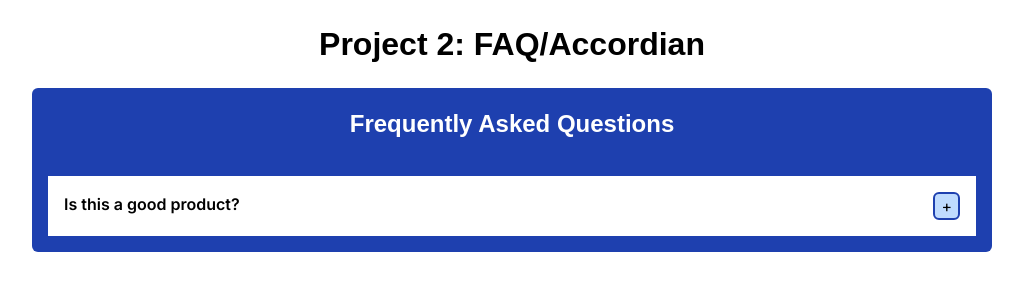
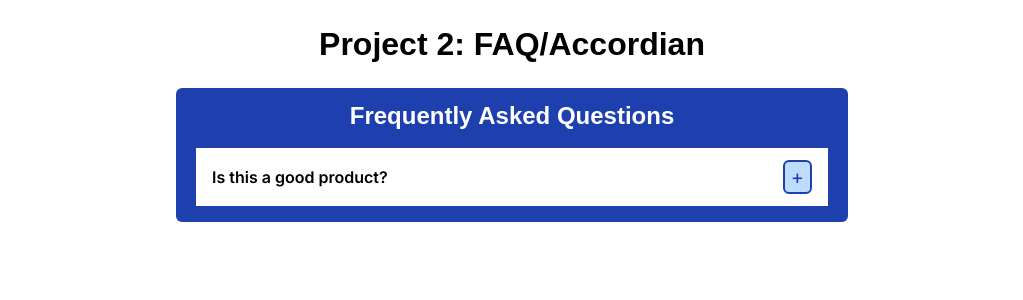
Before and after one commit to wirenpaper/faq-frontend, a Next.js app: page / in a window 1280 px wide. Shown: the top 300 px of the page, without its empty margins (128-1151 px from the left). Built offline with nearby package versions, Linux system fonts and the light colour scheme.

Commit message:
improving minorly>

```diff
--- a/app/page.tsx
+++ b/app/page.tsx
@@ -3,14 +3,15 @@ export default function Home() {
     <div>
       <h1 className="text-center p-5">Project 2: FAQ/Accordian</h1>
       <div className="flex justify-center">
-        <div className="bg-blue-800 rounded-md w-3/4">
-          <h2 className="text-white flex justify-center py-5">
+        <div className="bg-blue-800 rounded-md w-42rem">
+          <h2 className="text-white flex justify-center pt-3">
             Frequently Asked Questions
           </h2>
           <div>
-            <div className="bg-white m-4 p-4 flex justify-between">
+            <div className="bg-white my-4 mx-5 py-3 px-4 flex items-center justify-between">
               <p className="font-semibold">Is this a good product?</p>
-              <button className="border-2 px-1.5 border-blue-800 rounded-md bg-blue-200">
+              <button className="border-2 px-1.5 border-blue-800
+                rounded-md bg-blue-200 text-20px text-blue-800">
                 +
               </button>
             </div>
--- a/tailwind.config.ts
+++ b/tailwind.config.ts
@@ -10,6 +10,10 @@ const config: Config = {
     extend: {
       fontSize: {
         "32px": "32px",
+        "20px": "20px",
+      },
+      width: {
+        "42rem": "42rem",
       },
       fontFamily: {
         "custom-sans": ["Arial", "Helvetica", "sans-serif"],
```
